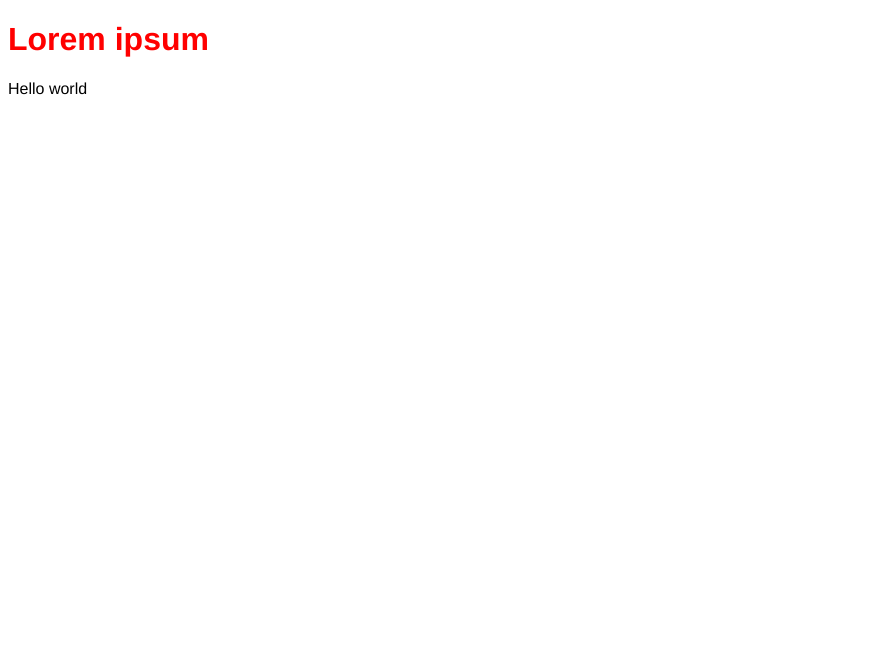
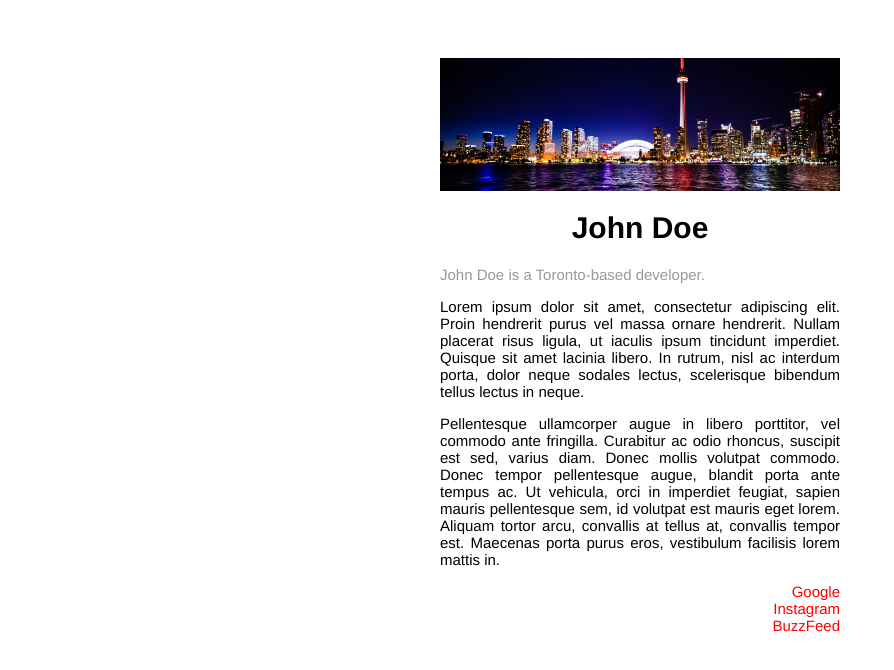
Before and after one commit to chriskgbc/sample, a plain HTML site: page index.html in a window 1280 px wide. Shown: the whole page, without its empty margins (0-894 px from the left). Drawn offline with Linux system fonts and the light colour scheme.

Commit message:
Sample site

```diff
--- /dev/null
+++ b/css/style.css
@@ -0,0 +1,42 @@
+body
+{
+	font-family: Helvetica, Arial;
+	text-align: center;
+	font-size:15px;
+}
+
+img
+{
+	width: 400px;
+	margin-top: 50px;
+}
+
+h1
+{
+	text-align: center;
+}
+
+p
+{
+	margin-bottom: 10px;
+	width:400px;
+	margin-left:auto;
+	margin-right: auto;
+	text-align: justify;
+}
+
+#intro
+{
+	color:#999;
+}
+
+#menu
+{
+	text-align: right;
+}
+
+a
+{
+	color: red;
+	text-decoration: none;
+}
--- a/index.html
+++ b/index.html
@@ -1,12 +1,27 @@
-<!DOCTYPE html>
+
 <html>
 
-    <head>
-      <link href="style.css" rel="stylesheet" />
-      <title>Hello world from Chris K</title>
-    </head>
-    <body>
-      <h1>Lorem ipsum</h1>
-      <p>Hello world</p>
-    </body>
+	<head>
+		<link href="css/style.css" rel="stylesheet">
+	</head>
+
+	<body>
+
+		<img src="images/header.jpg">
+
+		<h1>John Doe</h1>
+		<p id="intro">John Doe is a Toronto-based developer.</p>
+
+		<p>Lorem ipsum dolor sit amet, consectetur adipiscing elit. Proin hendrerit purus vel massa ornare hendrerit. Nullam placerat risus ligula, ut iaculis ipsum tincidunt imperdiet. Quisque sit amet lacinia libero. In rutrum, nisl ac interdum porta, dolor neque sodales lectus, scelerisque bibendum tellus lectus in neque.</p>
+
+		<p>Pellentesque ullamcorper augue in libero porttitor, vel commodo ante fringilla. Curabitur ac odio rhoncus, suscipit est sed, varius diam. Donec mollis volutpat commodo. Donec tempor pellentesque augue, blandit porta ante tempus ac. Ut vehicula, orci in imperdiet feugiat, sapien mauris pellentesque sem, id volutpat est mauris eget lorem. Aliquam tortor arcu, convallis at tellus at, convallis tempor est. Maecenas porta purus eros, vestibulum facilisis lorem mattis in.</p>
+
+		<p id="menu">
+			<a href="http://google.com">Google</a><br>
+			<a href="http://instagram.com">Instagram</a><br>
+			<a href="http://buzzfeed.com">BuzzFeed</a>
+		</p>
+
+	</body>
+
 </html>
--- a/style.css
+++ /dev/null
@@ -1,9 +0,0 @@
-body
-{
-    font-family:"Helvetica", sans-serif
-}
-
-h1
-{
-    color:red;
-}
```
Also changed, not shown: images/header.jpg (added).
